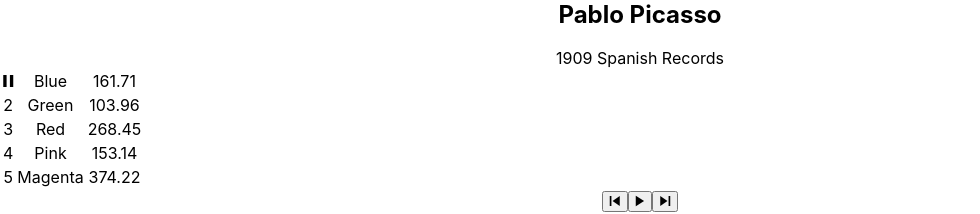
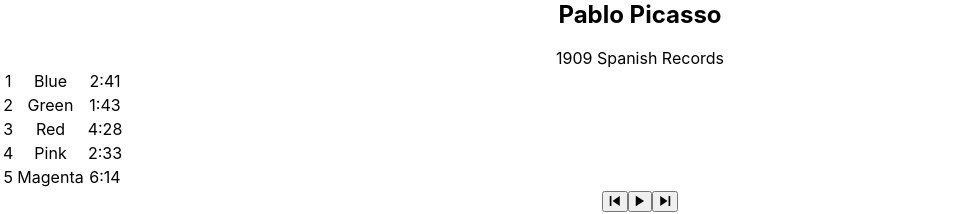
Before and after one commit to MrKettles/bloc-jams-react, a React (Create React App) app: page /album/the-colors in a window 1280 px wide. Shown: the part 728-942 px from the top of the page, without its empty margins (0-980 px from the left). Built offline with nearby package versions, Linux system fonts and the light colour scheme.

Commit message:
Player Bar Range Inputs Revisions: Updated '-:--', formatTime, and play/pause issues

```diff
--- a/src/components/Album.js
+++ b/src/components/Album.js
@@ -107,10 +107,7 @@
 		if (song === this.state.currentSong && this.state.isPlaying){
 			// Playing - Pause Icon
 			return (<span className={this.playIcon}></span>);
-		} else if (song === this.state.currentSong && !this.state.isPlaying) {
-			// Paused - Play Icon
-			return (<span className={this.pauseIcon}></span>);
-		} else if (song !== this.state.currentSong){
+		} else {
 			return (<span className=''>{index + 1}</span>);
 		}
 	}
@@ -148,7 +145,7 @@
 	}
 
 	formatTime(time){
-		if (!time || isNaN(time)) return '0:00';
+		if (!time || isNaN(time)) return '-:--';
 		let min = Math.floor(time/60);
 		let sec = Math.floor(time%60);
 		return (min + ':' + (sec < 10 ? '0' + sec : sec));
@@ -182,7 +179,7 @@
 							<tr className='song' key={index} onClick={ () => this.handleSongClick(song) } onMouseEnter={ (e) => this.songMouseEnter(e, song) } onMouseLeave={ (e) => this.songMouseExit(e, song) } >
 								<td className='song-number'>{this.displayPlayState(song, index)}</td>
 								<td className='song-title'>{song.title}</td>
-								<td className='song-duration'>{song.duration}</td>
+								<td className='song-duration'>{this.formatTime(song.duration)}</td>
 							</tr>
 						)}
 					</tbody>
```
